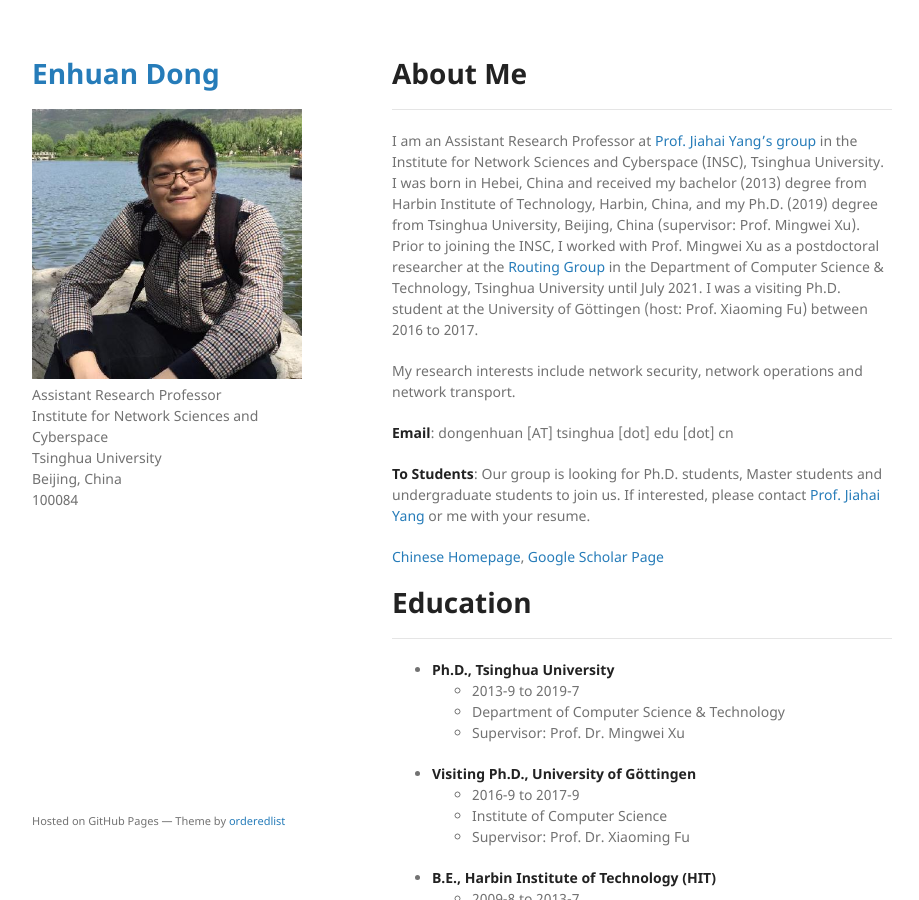
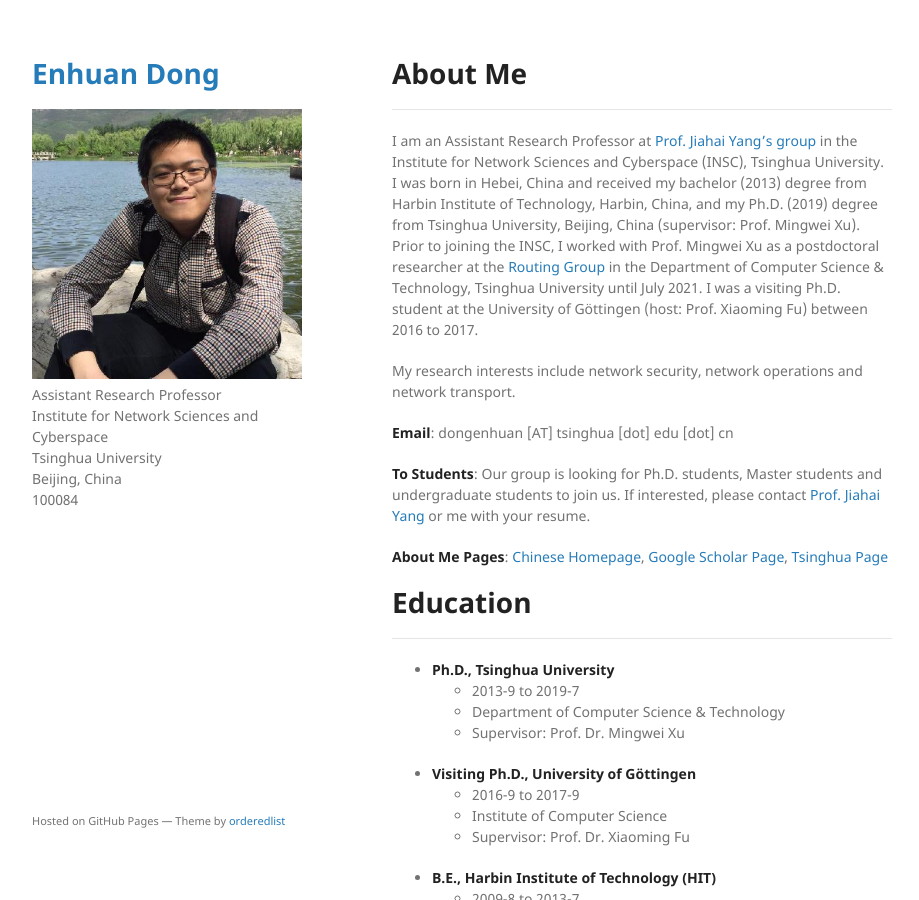
Before and after one commit to TsinghuaDong/tsinghuadong.github.io, a Jekyll site: the page built from index.md, in a window 1280 px wide and 900 px high. Shown: the whole window, without its empty margins (178-1097 px from the left). Built offline with Jekyll 4.4.1, drawn with Linux system fonts in a browser that asks for light colours; our own code applies the rules of GitHub Pages for plain Markdown files.

Commit message:
About me links.

```diff
--- a/index.md
+++ b/index.md
@@ -17,7 +17,7 @@ My research interests include network security, network operations and network t
 
 **To Students**: Our group is looking for Ph.D. students, Master students and undergraduate students to join us. If interested, please contact [Prof. Jiahai Yang](http://nmgroup.tsinghua.edu.cn/yjh/) or me with your resume.
 
-[Chinese Homepage](https://tsinghuadong.github.io/cn-tsinghuadong-personal-website/), [Google Scholar Page](https://scholar.google.com/citations?user=hAoz57UAAAAJ&hl=en)
+**About Me Pages**: [Chinese Homepage](https://tsinghuadong.github.io/cn-tsinghuadong-personal-website/), [Google Scholar Page](https://scholar.google.com/citations?user=hAoz57UAAAAJ&hl=en), [Tsinghua Page](https://www.insc.tsinghua.edu.cn/info/1157/2447.htm)
 
 # Education
 
```
